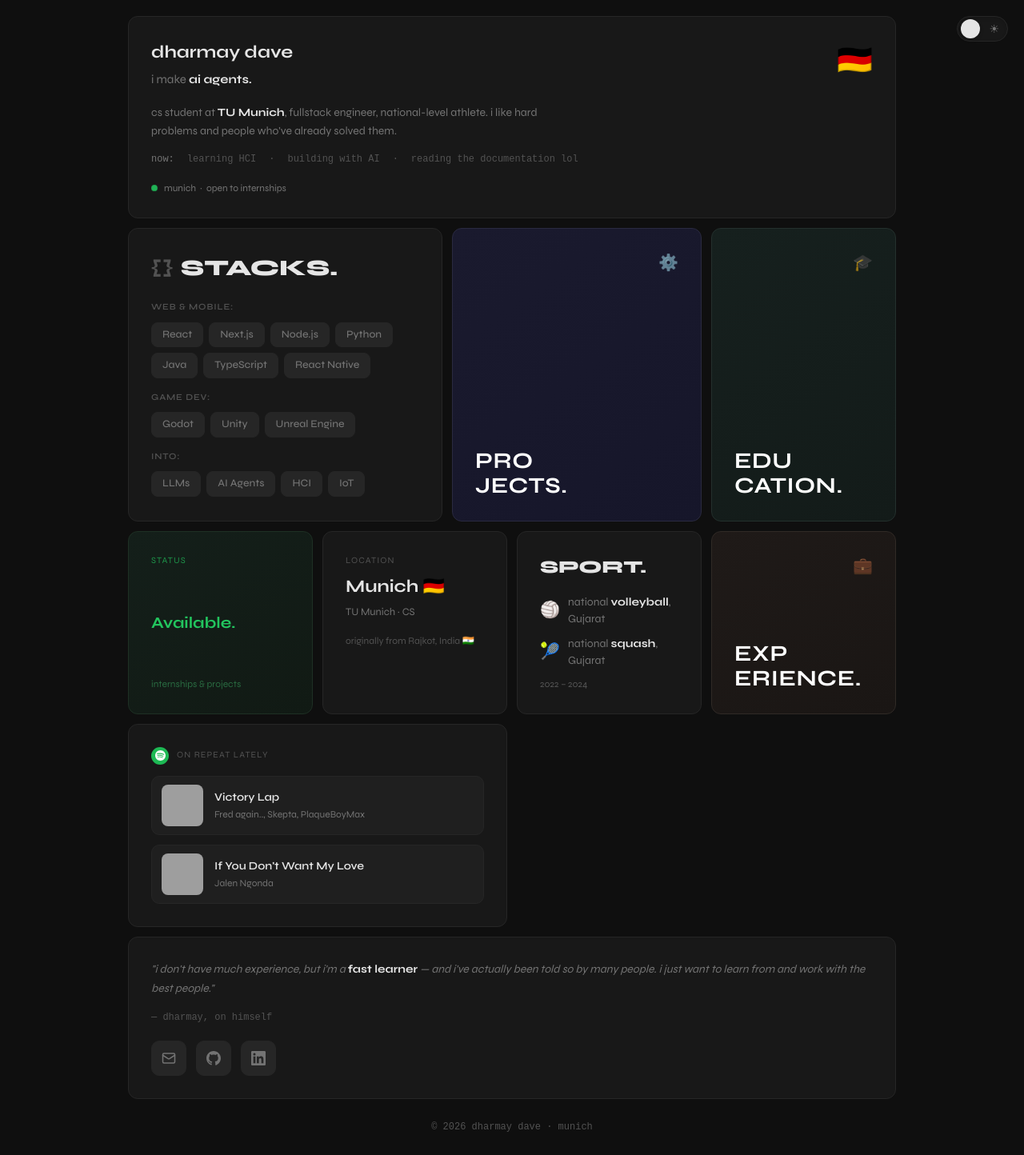
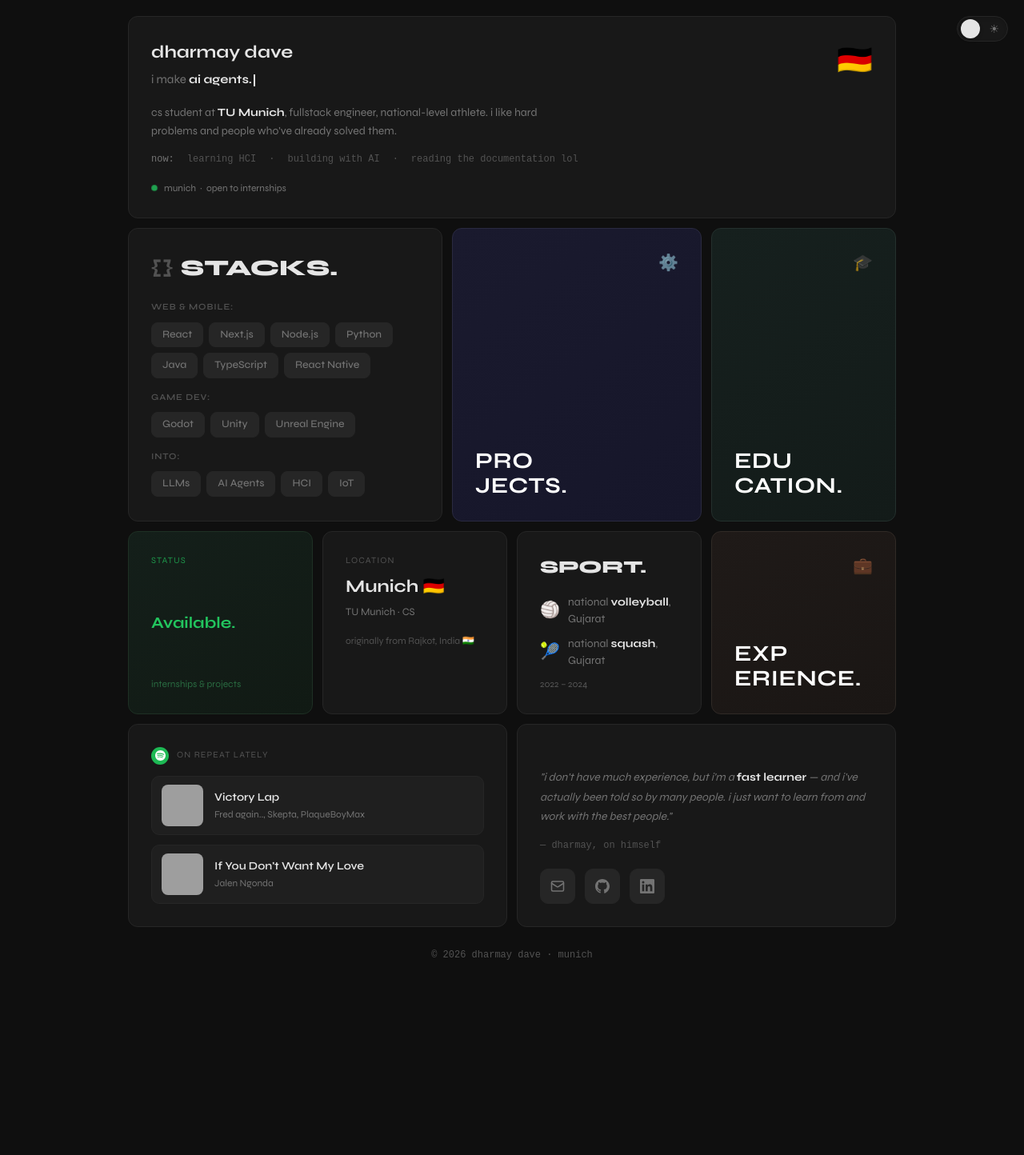
Before and after one commit to DocMorphic/this_is_me, a Next.js app: page / in a window 1280 px wide. Shown: the whole page at 80% size. After the commit the page ends 1229 px from the top, so only its background shows below. Built offline with nearby package versions, Linux system fonts and the light colour scheme; grey boxes are pictures that could not be loaded; a web font is replaced by a local one.

Commit message:
i think it looks great

```diff
--- a/app/components/Portfolio.tsx
+++ b/app/components/Portfolio.tsx
@@ -273,7 +273,7 @@ export default function Portfolio() {
             </a>
           </div>
 
-          <div className="card col-12 quote-card">
+          <div className="card col-6 quote-card">
             <div className="quote-text">
               &quot;i don&apos;t have much experience, but i&apos;m a <strong>fast learner</strong> —
               and i&apos;ve actually been told so by many people.
--- a/app/globals.css
+++ b/app/globals.css
@@ -29,8 +29,8 @@
       --border: #d0d0d0;
       --border-h: #aaaaaa;
       --text: #111111;
-      --muted: #666666;
-      --dim: #aaaaaa;
+      --muted: #525252;
+      --dim: #737373;
       --tag-bg: #e8e8e8;
       --orange: #111111;
       --green: #222222;
```
